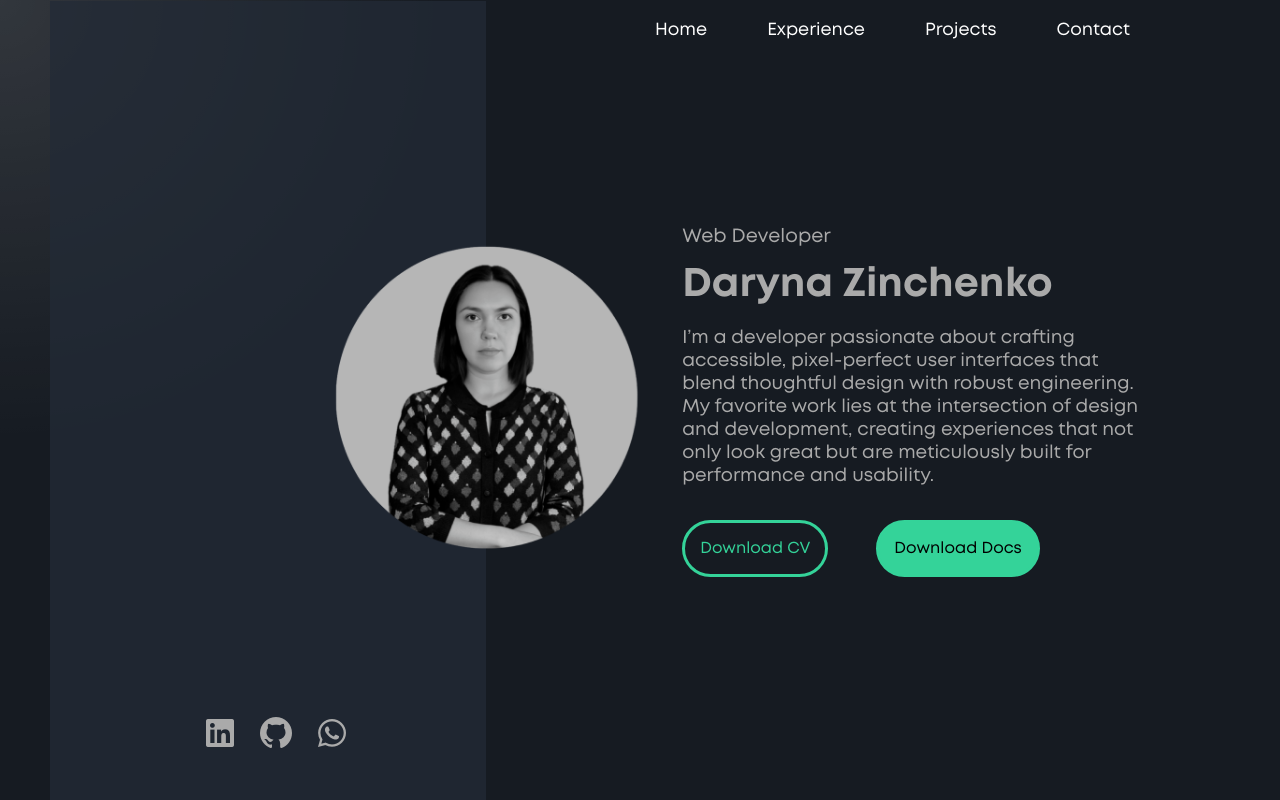
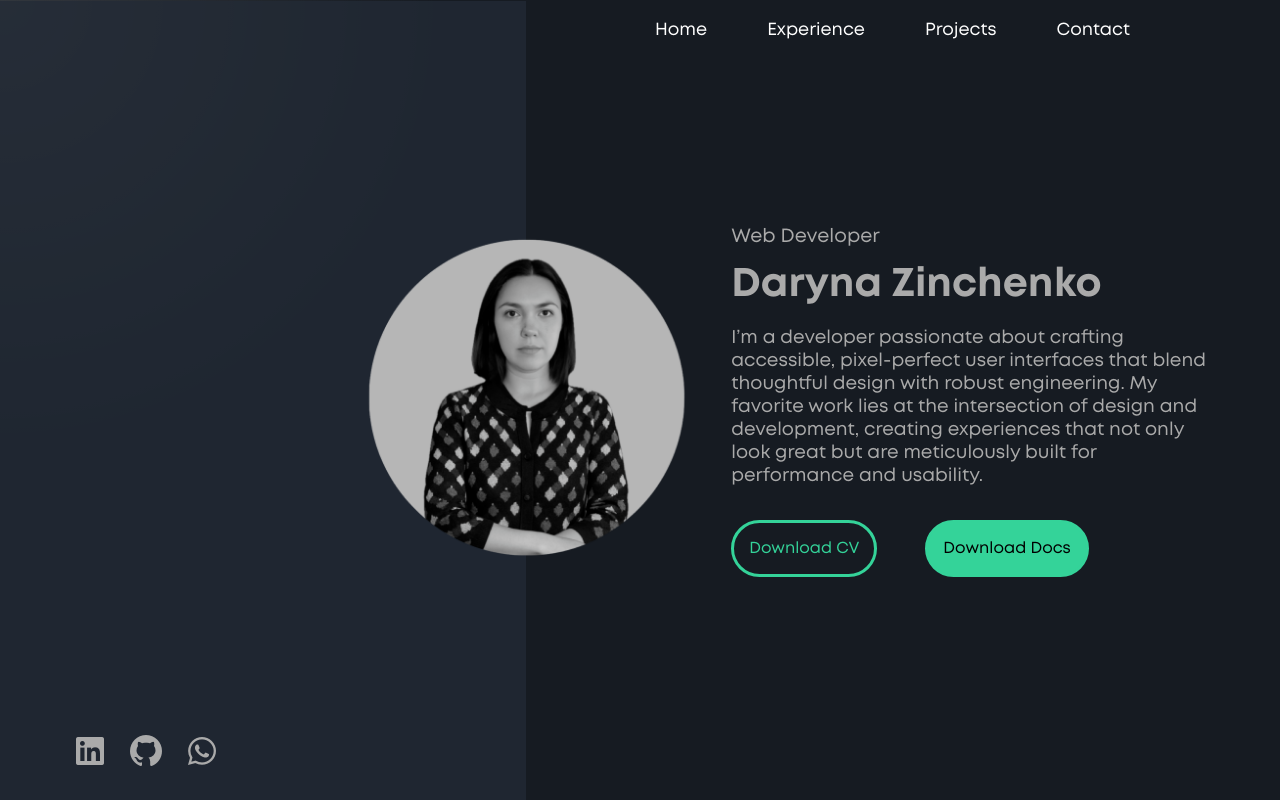
Before and after one commit to darynazin/portfolio, a React (Vite) app: page / in a window 1280 px wide. Shown: the top 800 px of the page. Built offline with nearby package versions, Linux system fonts and the light colour scheme.

Commit message:
fix alignments for Hero Component

```diff
--- a/src/components/Hero/Hero.scss
+++ b/src/components/Hero/Hero.scss
@@ -5,7 +5,8 @@
   display: flex;
   justify-content: space-between;
   height: 100vh;
-  padding-right: 90px;
+  max-width: 1140px;
+  margin: 0 auto;
 
   @include respond-to(lg) {
     flex-direction: column;
@@ -32,12 +33,8 @@
     &-content {
       width: 70%;
 
-      @include respond-to(lg) {
-        width: 60%;
-      }
-
       @include respond-to(sm) {
-        width: 85%;
+        width: 100%;
       }
 
 
@@ -47,6 +44,12 @@
   &-socials {
     display: flex;
     gap: 1rem;
+    width: 100%;
+    padding-bottom: 2rem;
+
+    @include respond-to(lg) {
+        width: fit-content;
+      }
 
     i {
       font-size: 2rem;
@@ -86,7 +89,6 @@
     height: 100%;
     width: 40%;
     background-color: #232b36c2;
-    padding: 0 0 50px 150px;
 
     @include respond-to(lg) {
         flex-direction: column;
@@ -191,3 +193,22 @@
     }
   }
 }
+
+.hero-container {
+  display: flex;
+  width: 100%;
+}
+
+.hero-left, .hero-right {
+  flex-grow: 1;
+  min-width: 50px;
+  height: 100vh;
+}
+
+.hero-left {
+  background-color: #232b36c2;
+
+  @include respond-to(lg) {
+    background-color: transparent;
+  }
+}
--- a/src/components/Hero/Hero.tsx
+++ b/src/components/Hero/Hero.tsx
@@ -6,7 +6,9 @@ import Certificate from "../../assets/documents/certificate_Daryna_Zinchenko.pdf
 function Hero() {
   return (
 
-    <section className="hero" id="home">
+    <section id="home" className="hero-container">
+      <div className="hero-left"></div>
+      <div className="hero">
         <div className="hero-image-container">
           <div className="hero-image">
             <img src={DarynaPhoto} alt="Profile" />
@@ -36,10 +38,11 @@ function Hero() {
           </div>
 
         </div>
-
+      </div>
+      <div className="hero-right"></div>
     </section>
 
   )
 }
 
-export default Hero
+export default Hero;
--- a/src/styles/main.scss
+++ b/src/styles/main.scss
@@ -6,13 +6,12 @@
 .main-container {
   display: flex;
   flex-direction: column;
-  justify-content: space-between;
+  align-items: center;
   position: relative;
   min-width: 430px;
-  padding: 0 50px;
 }
 
-.main-container section:not(:first-of-type) {
-    max-width: 1140px;
-    margin: 0 auto;
-  }
+.main-container > section:nth-of-type(n+2) {
+  max-width: 1140px;
+  margin: 0 50px;
+}
```
Lines whose indentation alone changed are shown as unchanged.
